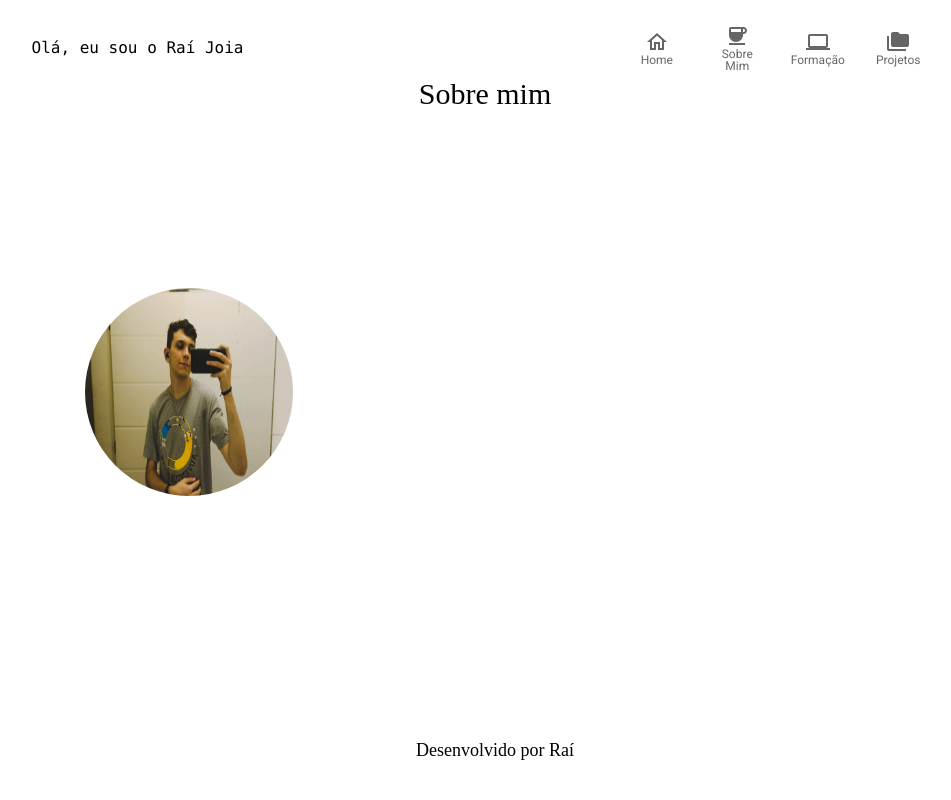
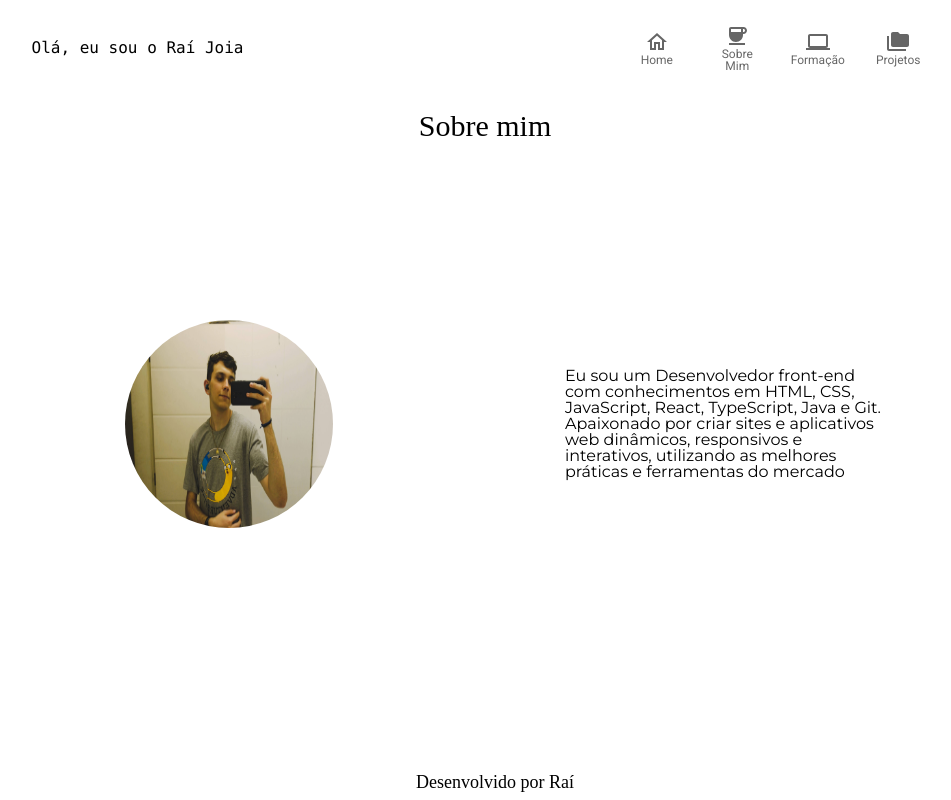
Before and after one commit to Raijoia/portfolio_2.0, a React (Vite) app: page /sobremim in a window 1280 px wide. Shown: the whole page, without its empty margins (155-1106 px from the left). Built offline with nearby package versions, Linux system fonts and the light colour scheme.

Commit message:
page AboutMe parcial ok

```diff
--- a/src/components/AboutMe/index.tsx
+++ b/src/components/AboutMe/index.tsx
@@ -1,11 +1,17 @@
 import InicioRight from "../InicioRight"
+import TextAboutMe from "../TextAboutMe"
 
 const AboutMe = () => {
   return (
     <>
-      <h3 className="text-center text-3xl" >Sobre mim</h3>
-      <main className="md:grid md:grid-cols-2 justify-center gap-40  pt-44 pb-60 ml-28 mr-28">
-        <InicioRight />
+      <h3 className="text-center text-3xl mt-8" >Sobre mim</h3>
+      <main className="md:grid md:grid-cols-2 justify-center items-center gap-40  pt-44 pb-60 ml-28 mr-28">
+        <div className="ml-10">
+          <InicioRight />
+        </div>
+        <div className="mr-32">
+          <TextAboutMe />
+        </div>
       </main>
     </>
   )
--- /dev/null
+++ b/src/components/TextAboutMe/index.tsx
@@ -0,0 +1,12 @@
+const TextAboutMe = () => {
+  return (
+    <p>
+      Eu sou um Desenvolvedor front-end com conhecimentos em HTML, CSS, JavaScript,
+      React, TypeScript, Java e Git. Apaixonado por criar sites e aplicativos
+      web dinâmicos, responsivos e interativos, utilizando as melhores práticas
+      e ferramentas do mercado
+    </p>
+  )
+}
+
+export default TextAboutMe
```
